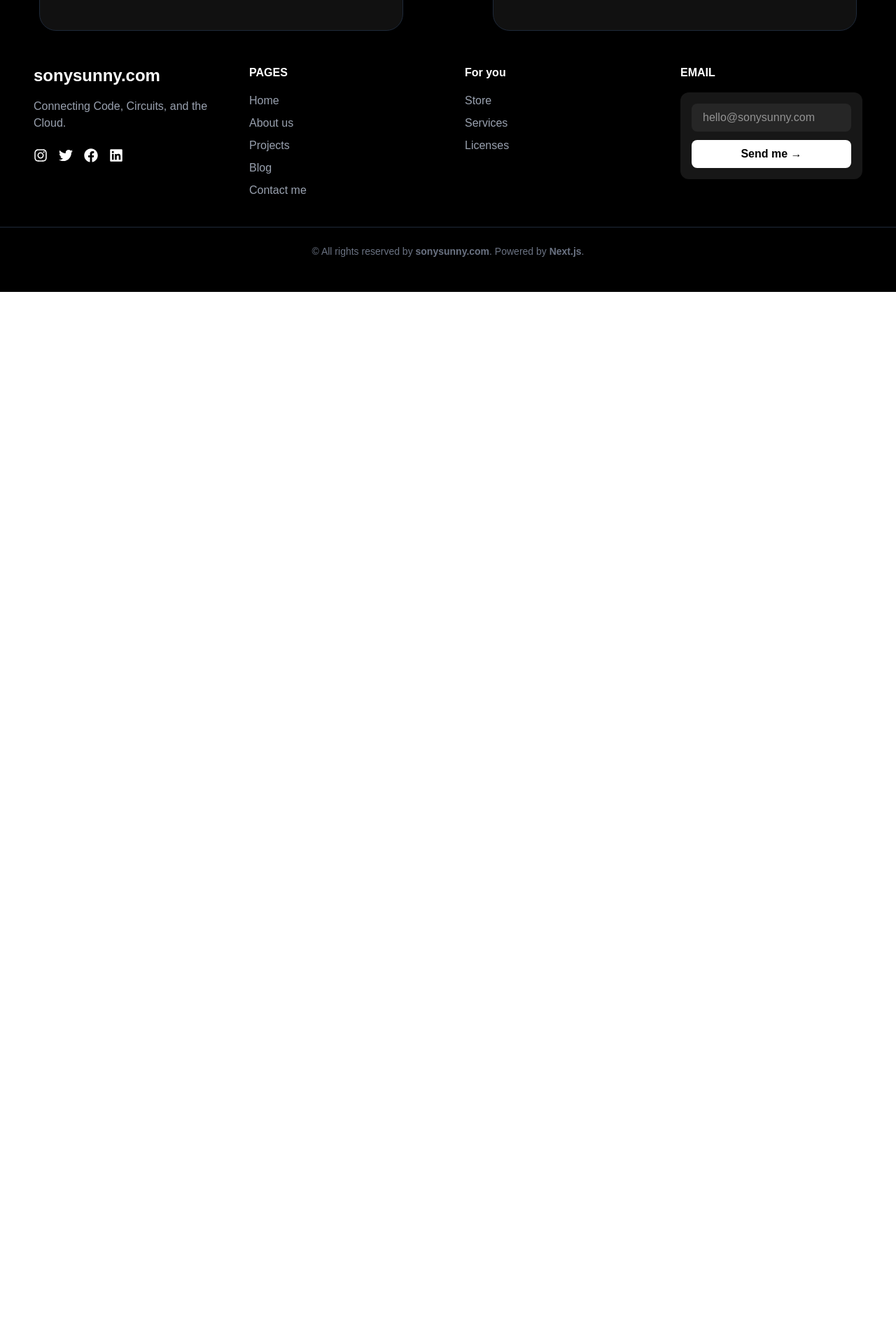
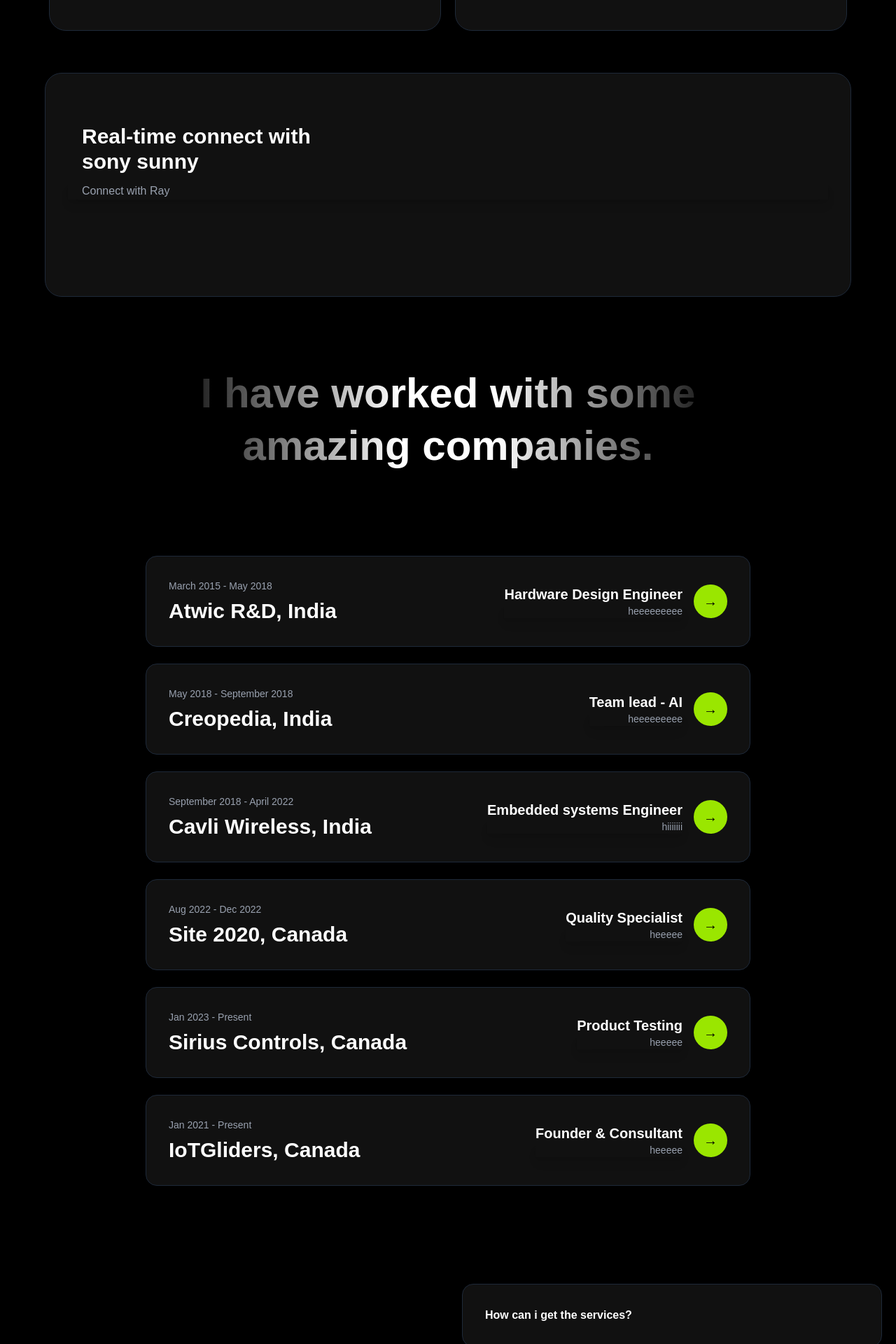
Before and after one commit to sonysunny0007/sonysunny.com_v2025, a Next.js app: page /about in a window 1280 px wide. Shown: the part 1720-3640 px from the top of the page at 70% size. Before the commit the page ends 2137 px from the top, so only its background shows below. Built offline with nearby package versions, Linux system fonts and the light colour scheme.

Commit message:
About page is 70% completed, need to add the content and a rounded grid at the bottom

```diff
--- a/src/components/About.tsx
+++ b/src/components/About.tsx
@@ -1,6 +1,7 @@
 // src/components/about.tsx
 import Image from "next/image";
 import { MdDescription } from "react-icons/md";
+import { TbSortDescendingNumbers } from "react-icons/tb";
 const experience =[
   {
     icon: (
@@ -44,7 +45,68 @@
     title:"Hardware Design",
     description: "hiiiiii"
   },
+]
 
+const work_experience=[
+  {
+    period:"March 2015 - May 2018",
+    company: "Atwic R&D, India",
+    designation: "Hardware Design Engineer",
+    description: "heeeeeeeee"
+  },
+  {
+    period:"May 2018 - September 2018",
+    company: "Creopedia, India",
+    designation: "Team lead - AI",
+    description: "heeeeeeeee"
+  },
+  {
+    period:"September 2018 - April 2022",
+    company: "Cavli Wireless, India",
+    designation: "Embedded systems Engineer",
+    description: "hiiiiiii"
+  },
+  {
+    period:"Aug 2022 - Dec 2022",
+    company: "Site 2020, Canada",
+    designation: "Quality Specialist",
+    description: "heeeee"
+  },
+  {
+    period:"Jan 2023 - Present",
+    company: "Sirius Controls, Canada",
+    designation: "Product Testing",
+    description: "heeeee"
+  },
+  {
+    period:"Jan 2021 - Present",
+    company: "IoTGliders, Canada",
+    designation: "Founder & Consultant",
+    description: "heeeee"
+  },
+]
+
+const answers=[
+  {
+    question: "How can i get the services?",
+    answer: "You are at the right place.Please visit the service page",
+  },
+  {
+    question: "How can i get the services?",
+    answer: "You are at the right place.Please visit the service page",
+  },
+  {
+    question: "How can i get the services?",
+    answer: "You are at the right place.Please visit the service page",
+  },
+  {
+    question: "How can i get the services?",
+    answer: "You are at the right place.Please visit the service page",
+  },
+  {
+    question: "How can i get the services?",
+    answer: "You are at the right place.Please visit the service page",
+  },
 
 ]
 
@@ -202,7 +264,7 @@
 <section className="grid md:grid-cols-2 gap-8 items-center text-center  pt-20">
   <div className="md:text-left">
     <h2
-      className="text-5xl md:text-5xl font-semibold leading-tight justify-center items-center text-center pt-10 pb-20"
+      className="text-5xl md:text-5xl font-semibold leading-tight justify-center items-center text-center pt-10 pb-20 pl-5"
       style={{
         background:
           "linear-gradient(90deg, rgba(255,255,255,0.15) 0%, rgba(255,255,255,1) 40%, rgba(255,255,255,1) 60%, rgba(255,255,255,0.15) 100%)",
@@ -221,15 +283,109 @@
   </div>
 </section>
 
-<section className="bg-black grid md:grid-cols-2 gap-4 items-center">
-  <div className="max-w-6xl w-130 mx-auto h-80 bg-[#111] rounded-3xl p-8 shadow-lg border border-gray-800 hover:shadow-xl transition ">
+<section className="bg-black grid md:grid-cols-2 gap-2 items-center max-w-6xl mx-auto">
+  <div className="w-140 mx-auto h-80 bg-[#111] rounded-3xl p-8 shadow-lg border border-gray-800 hover:shadow-xl transition ">
     <h3 className="text-3xl font-bold mb-3 shadow-lg whitespace-pre-line pl-10 pt-10">sony sunny</h3>
     <p className="text-gray-400 pl-10 pt-2">hey its me sony</p>
   </div>
-  <div className="max-w-6xl w-130 mx-auto h-80 bg-[#111] rounded-3xl p-8 shadow-lg border border-gray-800 hover:shadow-xl transition ">
+  <div className="w-140 mx-auto h-80 bg-[#111] rounded-3xl p-8 shadow-lg border border-gray-800 hover:shadow-xl transition ">
     <h3 className="text-3xl font-bold mb-3 shadow-lg whitespace-pre-line pl-10 pt-10">sony sunny</h3>
     <p className="text-gray-400 pl-10 pt-2">hey its me sony</p>
   </div>
+</section>
+
+<section className="bg-black items-center max-w-6xl mx-auto pt-15">
+  <div className="mx-auto h-80 bg-[#111] rounded-3xl p-8 shadow-lg border border-gray-800 hover:shadow-xl transition">
+    <h3 className="text-3xl font-bold mb-3 shodow-lg whitespace-pre-line pl-5 pt-10">Real-time connect with <br />sony sunny</h3>
+    <p className="shadow-lg pl-5 text-gray-400">Connect with Ray</p>
+  </div>
+</section>
+
+
+<section className="bg-black text-white pt-25 py-10 pb-25">
+  <div className="flex flex-col justify-center items-center text-center">
+    <h1
+      className="text-4xl md:text-6xl font-semibold leading-tight"
+      style={{
+        background:
+         "linear-gradient(90deg, rgba(255,255,255,0.15) 0%, rgba(255,255,255,1) 40%, rgba(255,255,255,1) 60%, rgba(255,255,255,0.15) 100%)",
+        WebkitBackgroundClip:"text",
+        WebkitTextFillColor:"transparent",
+        }}
+        >
+          I have worked with some <br /> amazing companies.
+        </h1>
+  </div>
+</section>
+
+<section className="bg-black text-white pt-5">
+  <div className="grid gap-6 mx-auto max-w-4xl px-4">
+    {work_experience.map((item, index) => (
+      <div
+        key={index}
+        className="bg-[#111] rounded-2xl p-8 border border-gray-800 flex justify-between items-center"
+      >
+        {/* Left Column */}
+        <div className="flex-1">
+          <div className="text-sm text-gray-400">{item.period}</div>
+          <div className="text-3xl font-bold mt-2">{item.company}</div>
+        </div>
+
+        {/* Right Column */}
+        <div className="flex items-center gap-4 max-w-md">
+          <div className="text-right">
+            <div className="text-xl font-semibold">{item.designation}</div>
+            <div className="text-sm text-gray-400 shadow-lg">
+              {item.description}
+            </div>
+          </div>
+
+          <button className="bg-lime-400 text-black font-semibold w-12 h-12 rounded-full hover:bg-lime-300 transition">
+            <span className="text-xl">→</span>
+          </button>
+        </div>
+      </div>
+    ))}
+  </div>
+</section>
+
+<section className="min-h-screen grid md:grid-cols-2 bg-black">
+  <div className="flex justify-center items-center">
+    <div className="text-left">
+      <h1
+        className="text-3xl md:text-6xl font-semibold leading-tight"
+        style={{
+          background:
+          "linear-gradient(90deg, rgba(255,255,255,0.15) 0%, rgba(255,255,255,1) 40%, rgba(255,255,255,1) 60%, rgba(255,255,255,0.15) 100%)",
+        WebkitBackgroundClip:"text",
+        WebkitTextFillColor:"transparent",
+        }}>
+          We've got the <br /> answers
+      </h1>
+      <p className="text-gray-300 text-left font-sm pt-5">its normal</p>
+      <div className="justify-center items-center pt-5">
+    <button className="bg-lime-400 text-black font-semibold px-8 py-4 rounded-full hover:bg-lime-300 transition">
+        start project
+    </button>
+  </div>
+  </div>
+  </div>
+  <div className="grid gap-4 mx-auto h-10 pt-35 w-150">
+    {answers.map((item,index)=>(
+      <div
+        key={index}
+        className="bg-[#111] rounded-2xl p-8 border border-gray-800 flex justify-between items-center"
+      >
+        <div className="flex justify-center items-center font-semibold">
+        {item.question}
+        </div>
+
+    </div>
+    ))}
+
+
+  </div>
+
 </section>
 
   </main>
```
